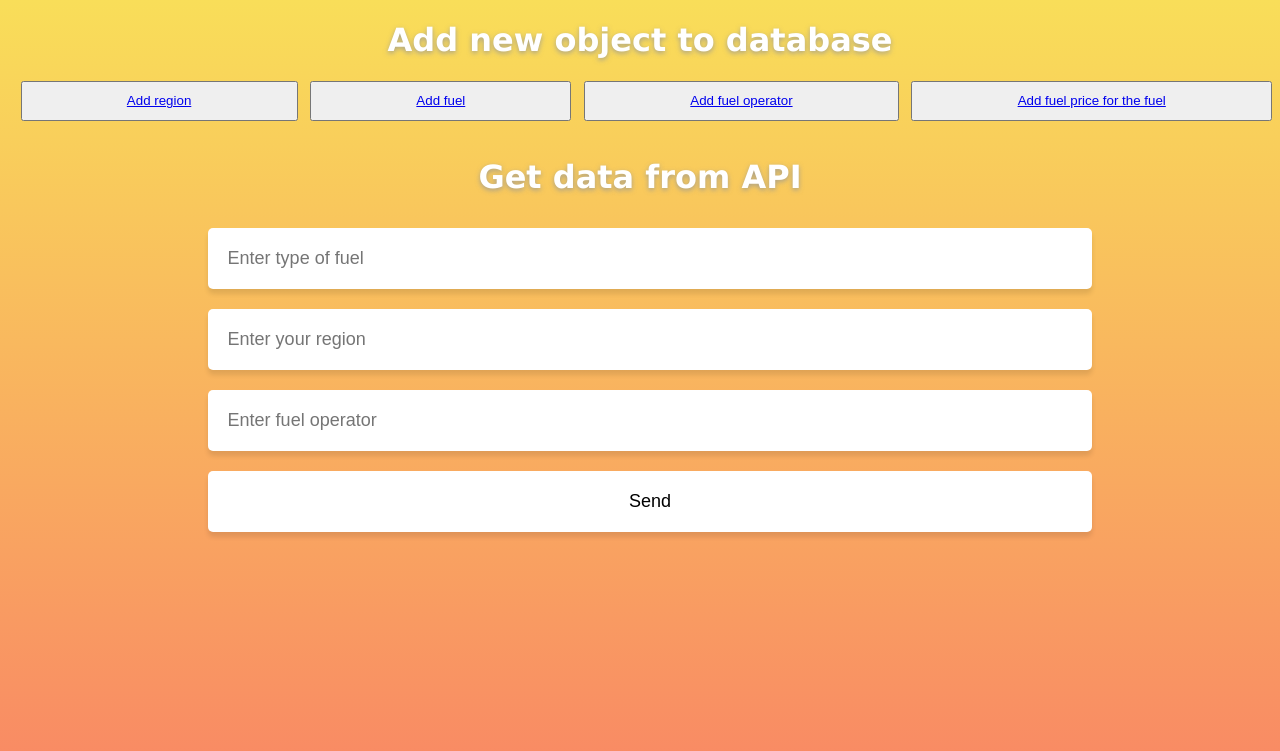
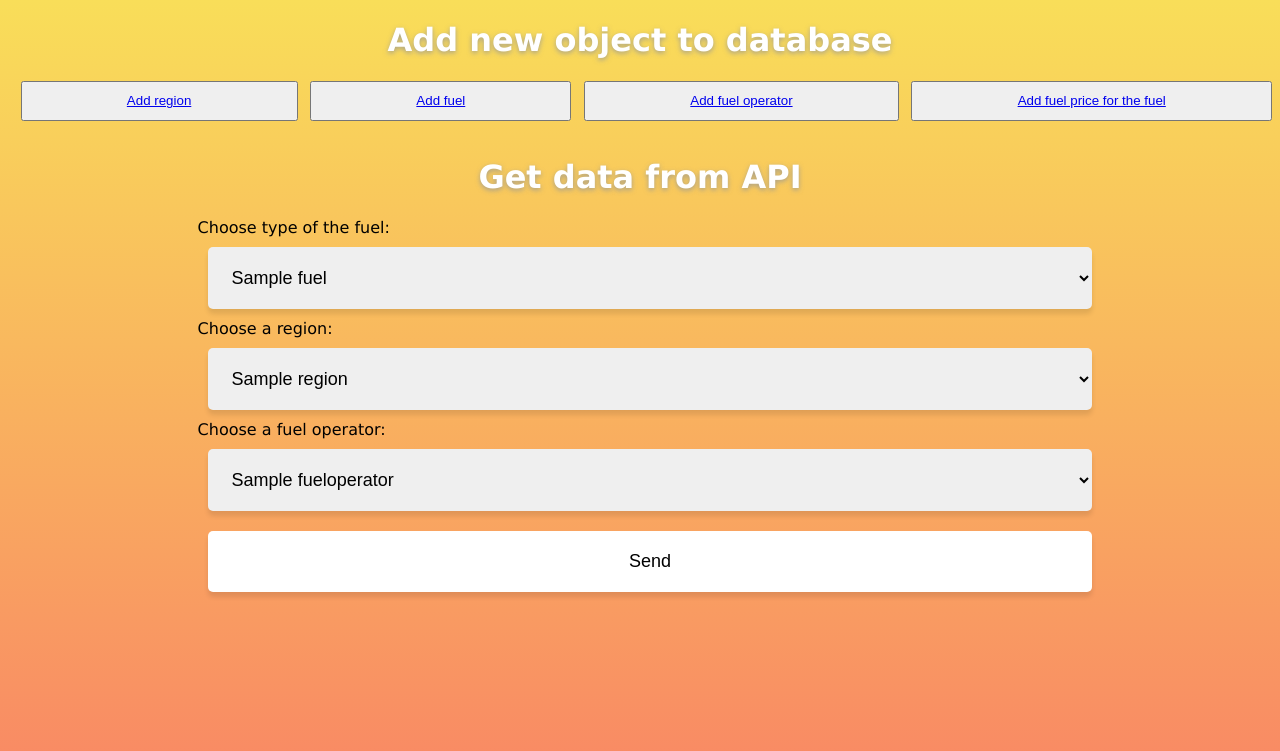
Before and after one commit to YevhenVovk1992/BenzinCheck, a Django app: page /fuel/ in a window 1280 px wide. Shown: the top 751 px of the page. Run offline with Django 4.2, Linux system fonts and the light colour scheme; tables that the repository leaves empty hold one stand-in row (values such as "Sample post").

Commit message:
create index.html as start page
add form for filter;
made choices values for the form select;

```diff
--- a/fuel/templates/fuel/index.html
+++ b/fuel/templates/fuel/index.html
@@ -6,13 +6,26 @@
     <div id="root">
         <h1>Get data from API</h1>
         <div class="form">
-            <form class="" action="/" method="POST">
-                <input id="message_text" class="form__input" type="text"
-                       name="type_of_fuel" placeholder="Enter type of fuel"/>
-                <input id="message_text" class="form__input" type="text"
-                       name="region" placeholder="Enter your region"/>
-                <input id="message_text" class="form__input" type="text"
-                       name="fuel_operator" placeholder="Enter fuel operator"/>
+            <form class="" action="" method="POST">
+                {% csrf_token %}
+                <label for="type_of_fuel">Choose type of the fuel:</label>
+                      <select class="form__input" id="type_of_fuel" name="type_of_fuel">
+                          {% for el in fuel_choices %}
+                              <option value={{ el.0 }}>{{ el.1 }} </option>
+                          {% endfor %}
+                      </select>
+                <label for="region">Choose a region:</label>
+                      <select class="form__input" id="region" name="region">
+                          {% for el in region_choices %}
+                              <option value={{ el.0 }}>{{ el.1 }}</option>
+                          {% endfor %}
+                      </select>
+                <label for="fuel_operator">Choose a fuel operator:</label>
+                      <select class="form__input" id="region" name="fuel_operator">
+                          {% for el in fuel_operator_choices %}
+                              <option value={{ el.0 }}>{{ el.1 }}</option>
+                          {% endfor %}
+                      </select>
                 <button class="form__button" type="submit">
                     <div class="" onclick="sendMessage()">
                         Send
--- a/fuel/views.py
+++ b/fuel/views.py
@@ -11,13 +11,47 @@ from utils import GetChoices
 
 # Create your views here.
 def index(request):
+    """
+        start page with the filter and instruction to API service
+    :param request: request
+    :return: html page
+    """
     if request.method == 'GET':
-        return render(request, 'fuel/index.html')
+        data = {
+            'title': 'Add Price',
+            'fuel_choices': GetChoices.Choices.fuel_choices(nothing=True),
+            'fuel_operator_choices': GetChoices.Choices.fuel_operator_choices(nothing=True),
+            'region_choices': GetChoices.Choices.region_choices(nothing=True)
+        }
+        return render(request, 'fuel/index.html', data)
     if request.method == 'POST':
-        pass
+        now_date = timezone.now().date()
+        filter_params = {}
+        type_of_fuel = request.POST.get('type_of_fuel')
+        region = request.POST.get('region')
+        fuel_operator = request.POST.get('fuel_operator')
+        query = f"""select * from fuel_pricetable
+         where date='{now_date}'"""
+        if type_of_fuel != '0':
+            filter_params['id_fuel_id'] = type_of_fuel
+        if region != '0':
+            filter_params['id_region_id'] = region
+        if fuel_operator != '0':
+            filter_params['id_fuel_operator_id'] = fuel_operator
+        if filter_params:
+            query += ' and '
+            query += ' and '.join(list(f'{key}={value}' for key, value in filter_params.items()))
+        data_from_db = models.PriceTable.objects.raw(query)
+        return HttpResponse([itm.to_dict() for itm in data_from_db])
 
 
 def fuel_data_handler(request, **kwargs):
+    """
+        API. Get data by region or fuel operator
+    :param request: request
+    :param kwargs: region or fuel_operator
+    :return: json
+    """
     filter_params = kwargs
     filter_params['date'] = timezone.now().date()
     if request.GET and 'id_fuel' in request.GET:
@@ -29,10 +63,11 @@ def fuel_data_handler(request, **kwargs):
 
 def history_handler(request, **kwargs):
     """
+        API. Get data from history by region or fuel operator
         test URL - http://127.0.0.1:8000/fuel/history/region-1?start_data=2022-11-12&end_data=2022-11-13
-    :param request:
-    :param kwargs:
-    :return:
+    :param request: request
+    :param kwargs: region or fuel_operator
+    :return: json
     """
     filter_params = kwargs
     data_range = dict()
@@ -47,6 +82,12 @@ def history_handler(request, **kwargs):
 
 
 def add_data(request, form_obj):
+    """
+        Page for adding objects to the DB
+    :param request: request
+    :param form_obj: fuel or region or fuel_operator
+    :return: html page or HttpResponse
+    """
     obj_dict = {
         'fuel': forms.FuelForm,
         'region': forms.RegionForm,
@@ -70,8 +111,12 @@ def add_data(request, form_obj):
 
 
 def add_fuel_price(request):
+    """
+        Add fuel price with html form
+    :param request: request
+    :return: html page
+    """
     if request.method == 'GET':
-
         data = {
             'title': 'Add Price',
             'fuel_choices': GetChoices.Choices.fuel_choices(),
--- a/utils/GetChoices.py
+++ b/utils/GetChoices.py
@@ -6,19 +6,25 @@ class Choices:
         Create data for the select forms
     """
     @classmethod
-    def fuel_choices(cls):
+    def fuel_choices(cls, nothing: bool = False) -> list:
         fuel = models.Fuel.objects.values_list('id', 'name').all()
         fuel_choices_list = [itm for itm in fuel]
+        if nothing:
+            fuel_choices_list.append((0, '-'))
         return fuel_choices_list
 
     @classmethod
-    def fuel_operator_choices(cls):
+    def fuel_operator_choices(cls, nothing: bool = False) -> list:
         fuel_operator = models.FuelOperator.objects.values_list('id', 'name').all()
         fuel_operator_choices_list = [itm for itm in fuel_operator]
+        if nothing:
+            fuel_operator_choices_list.append((0, '-'))
         return fuel_operator_choices_list
 
     @classmethod
-    def region_choices(cls):
+    def region_choices(cls, nothing: bool = False) -> list:
         region = models.Region.objects.values_list('id', 'name').all()
         region_choices_list = [itm for itm in region]
+        if nothing:
+            region_choices_list.append((0, '-'))
         return region_choices_list
--- a/utils/GetEnviromentVariable.py
+++ b/utils/GetEnviromentVariable.py
@@ -2,7 +2,7 @@ import os
 import environ
 
 
-def get_environment_variables(base_dir) -> environ.Env:
+def get_environment_variables(base_dir: str) -> environ.Env:
     env = environ.Env()
     environ.Env.read_env(os.path.join(base_dir, '.env'))
     return env
```
Also changed, not shown: utils/validator.py (line endings or trailing spaces).
